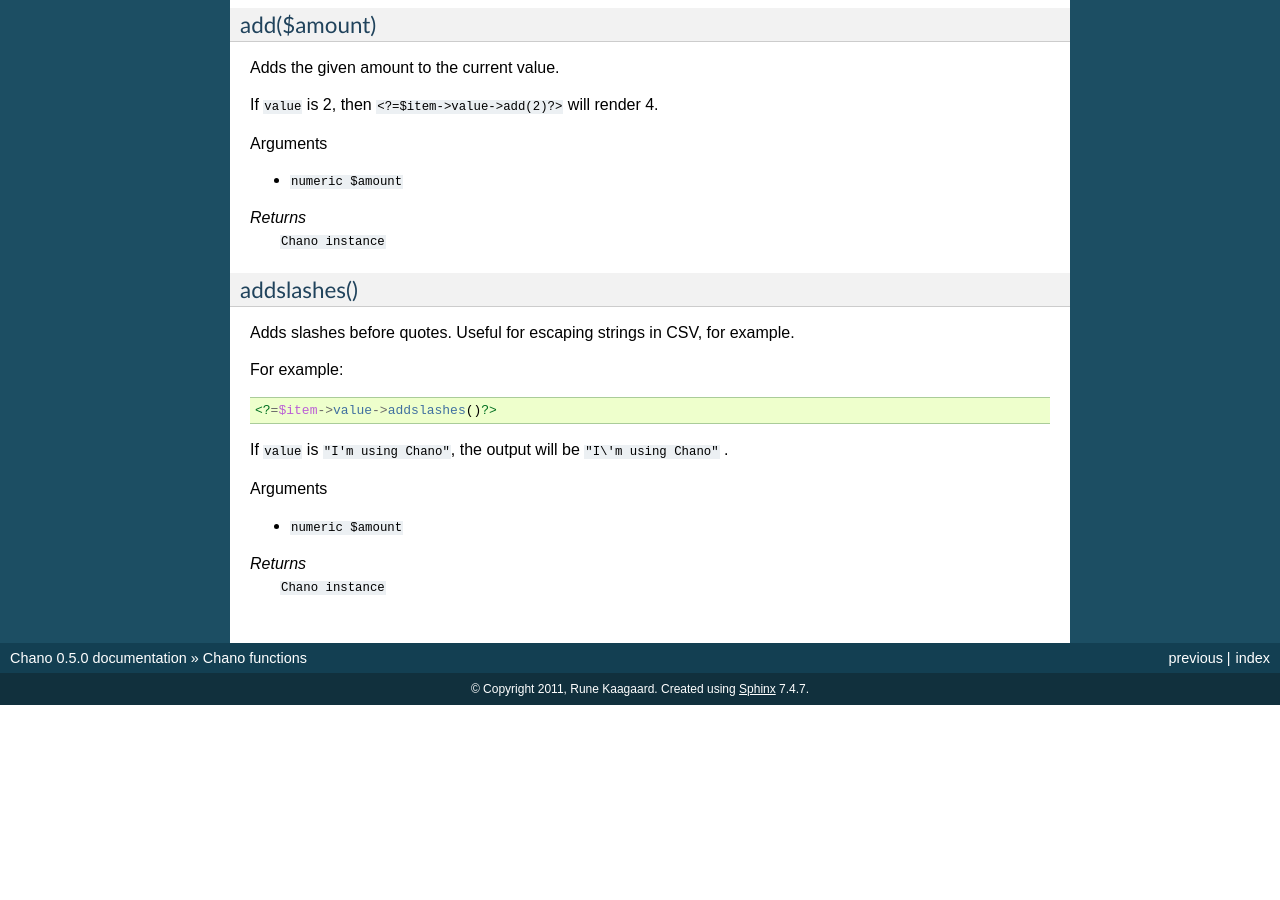
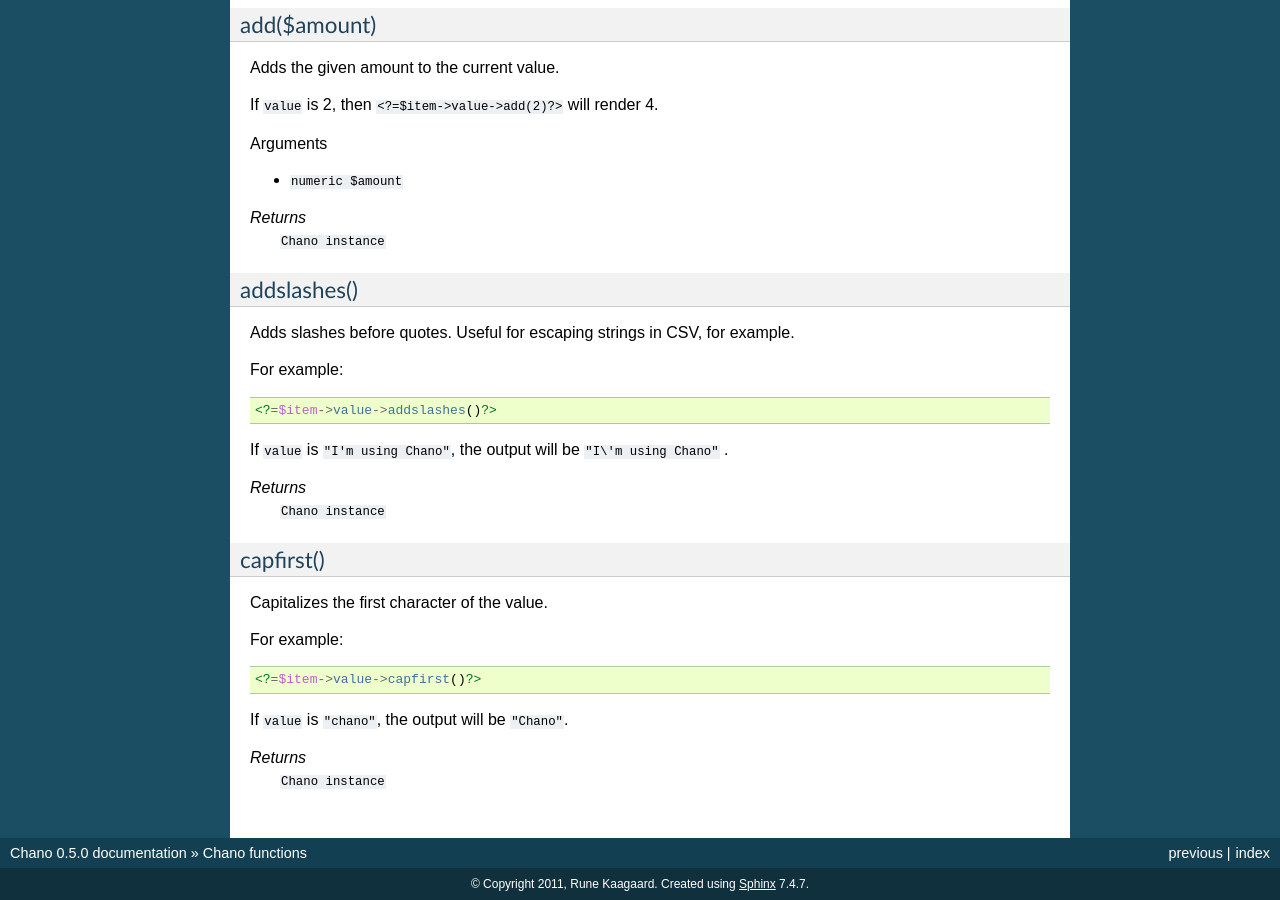
Before and after one commit to runekaagaard/php-chano, a Sphinx documentation site: the page built from docs/reference.rst, in a window 1280 px wide and 900 px high, scrolled down 3739 px. Built offline with Sphinx 7.4.7, drawn with Linux system fonts in a browser that asks for light colours; before the commit the page ends 4444 px from its top, so only the background shows below that.

Commit message:
Updating docs.

```diff
--- a/docs/reference.rst
+++ b/docs/reference.rst
@@ -261,9 +261,21 @@
 ``"I\'m using Chano"``
 .
 
-Arguments
+*Returns*
+  ``Chano instance``
 
-- ``numeric $amount``
+.. _capfirst:
+
+capfirst()
+++++++++++
+
+Capitalizes the first character of the value.
+
+For example::
+
+    <?=$item->value->capfirst()?>
+
+If ``value`` is ``"chano"``, the output will be ``"Chano"``.
 
 *Returns*
   ``Chano instance``
```
Also changed, not shown: 1 other file.
